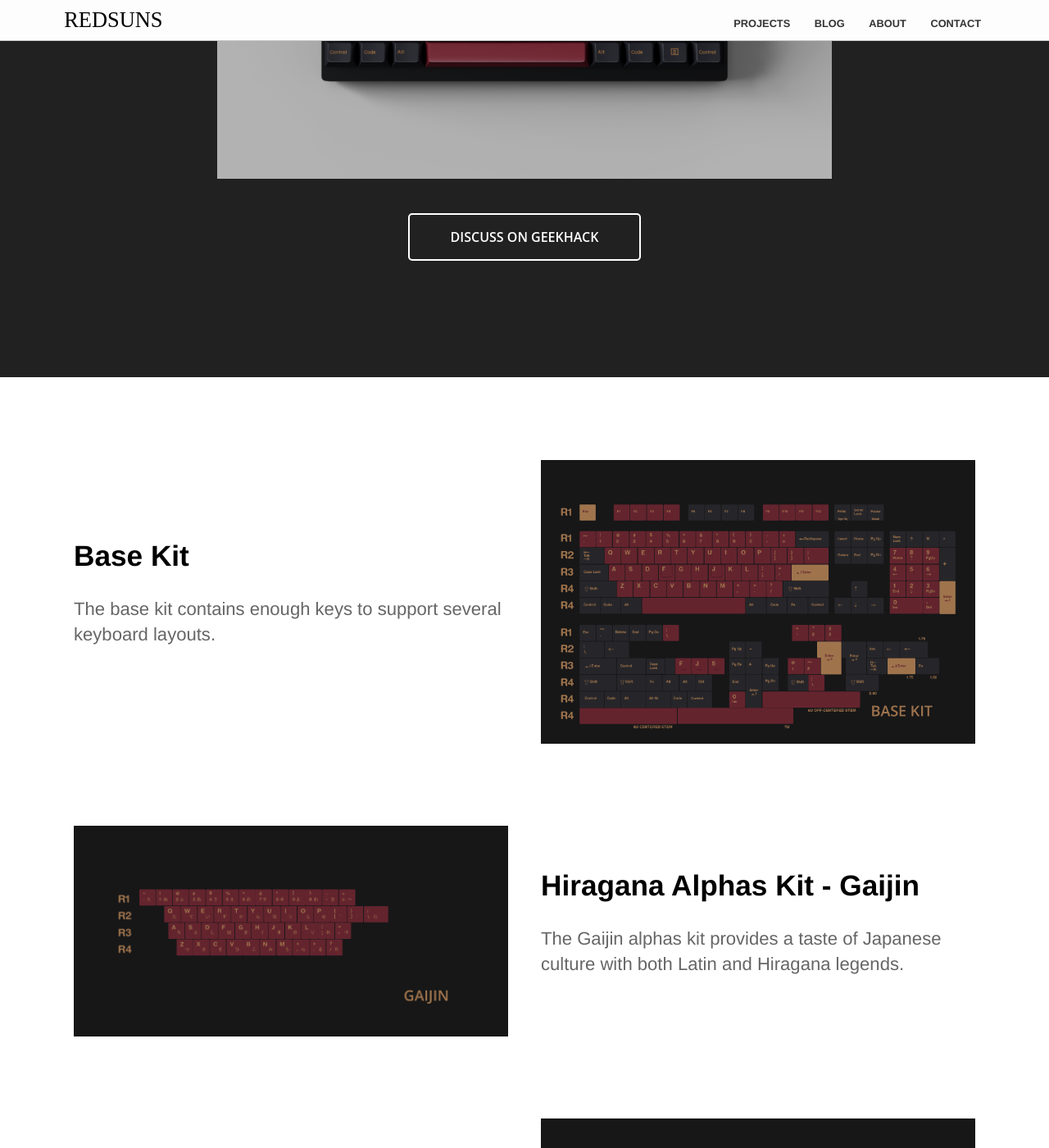
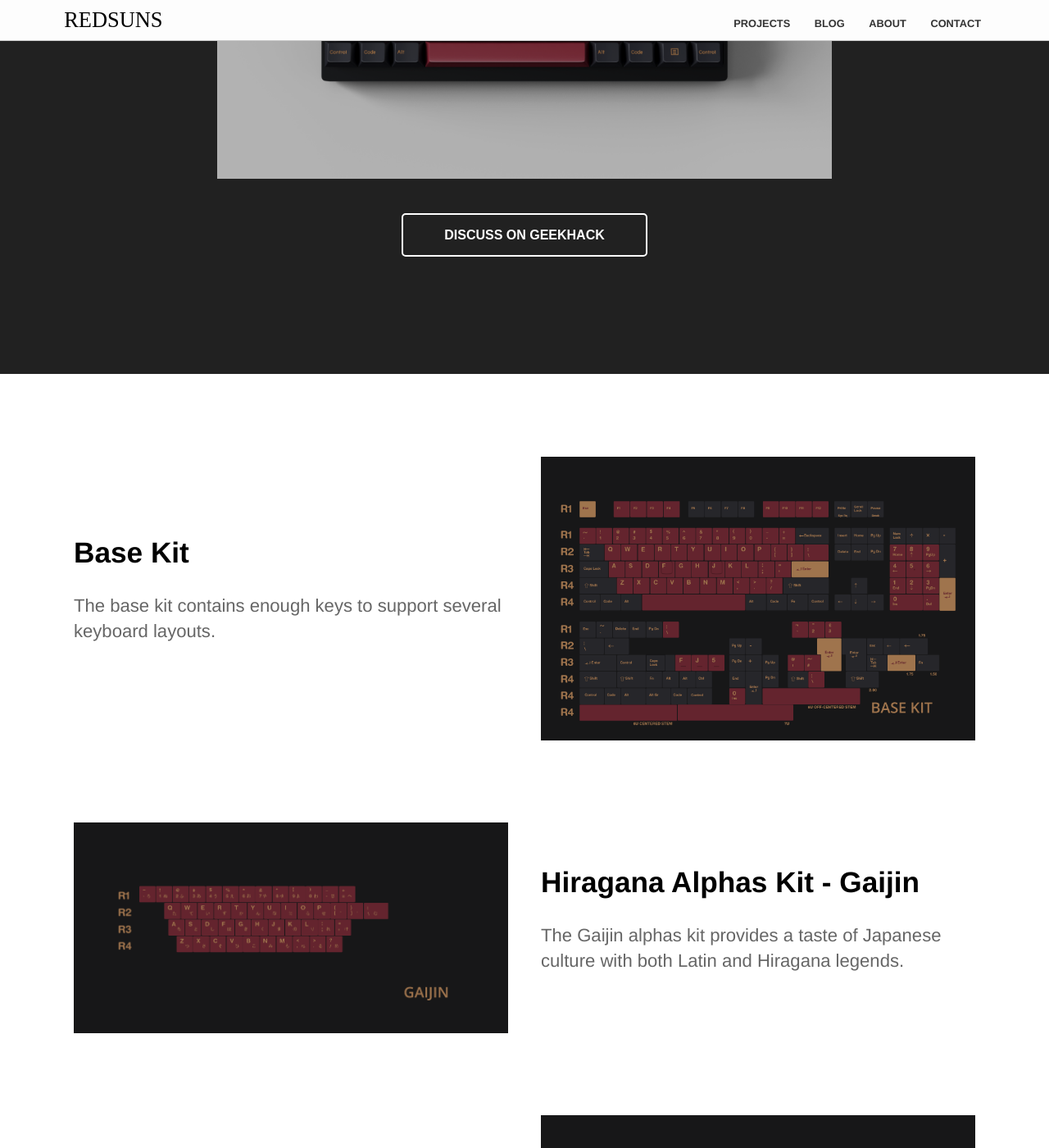
Before and after one commit to RedSunsRMK/redsunsrmk.github.io, a Jekyll site: the page built from index.html, in a window 1280 px wide and 1400 px high, scrolled down 411 px. Shown: the whole window at 82% size. Built offline with Jekyll 4.4.1, drawn with Linux system fonts in a browser that asks for light colours.

Commit message:
Update forms.scss

```diff
--- a/_sass/forms.scss
+++ b/_sass/forms.scss
@@ -18,7 +18,7 @@
 	border-radius: 5px;
 	border: 2px solid rgba(255, 255, 255, 1.0);
 	padding: 16px 50px;
-	font-family: 'Open Sans', Arial, sans-serif;
+	font-family: "Titillium Web",arial,sans-serif;
 	font-weight: 600;
 }
 
```
